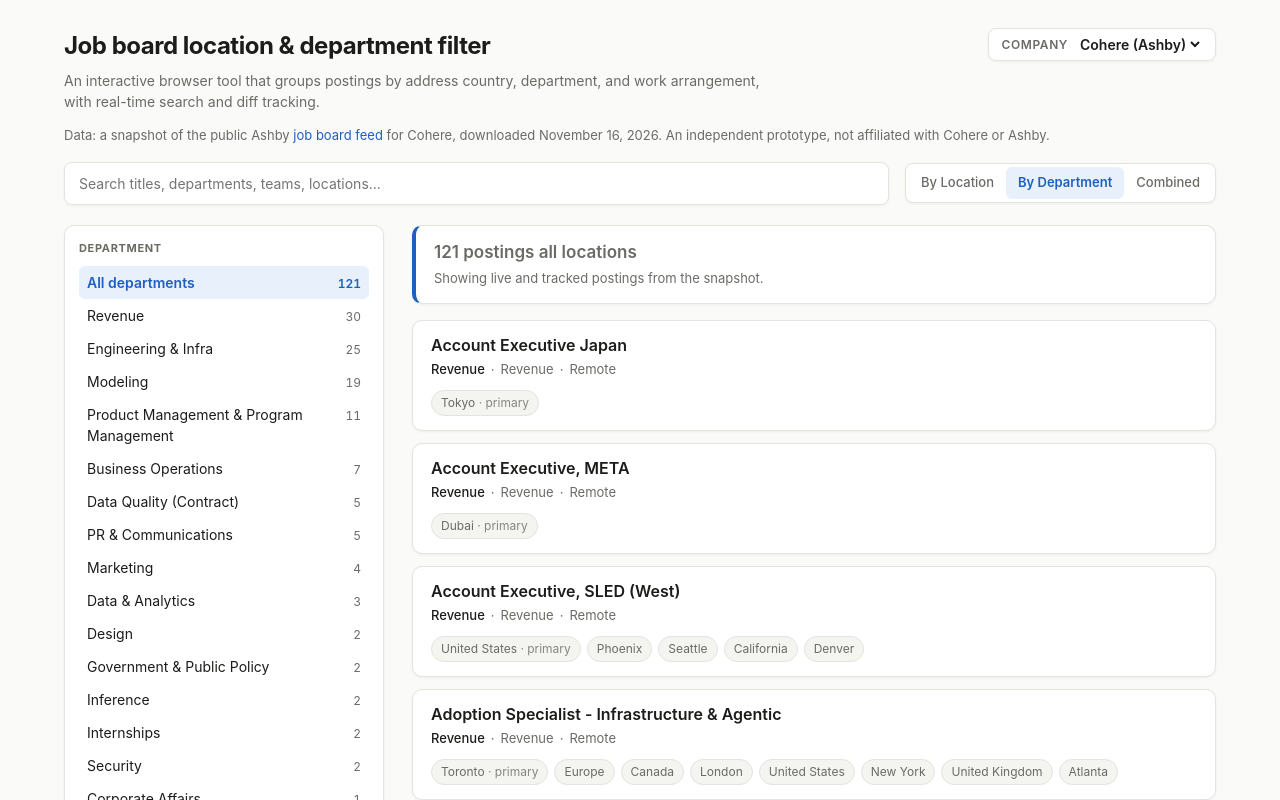
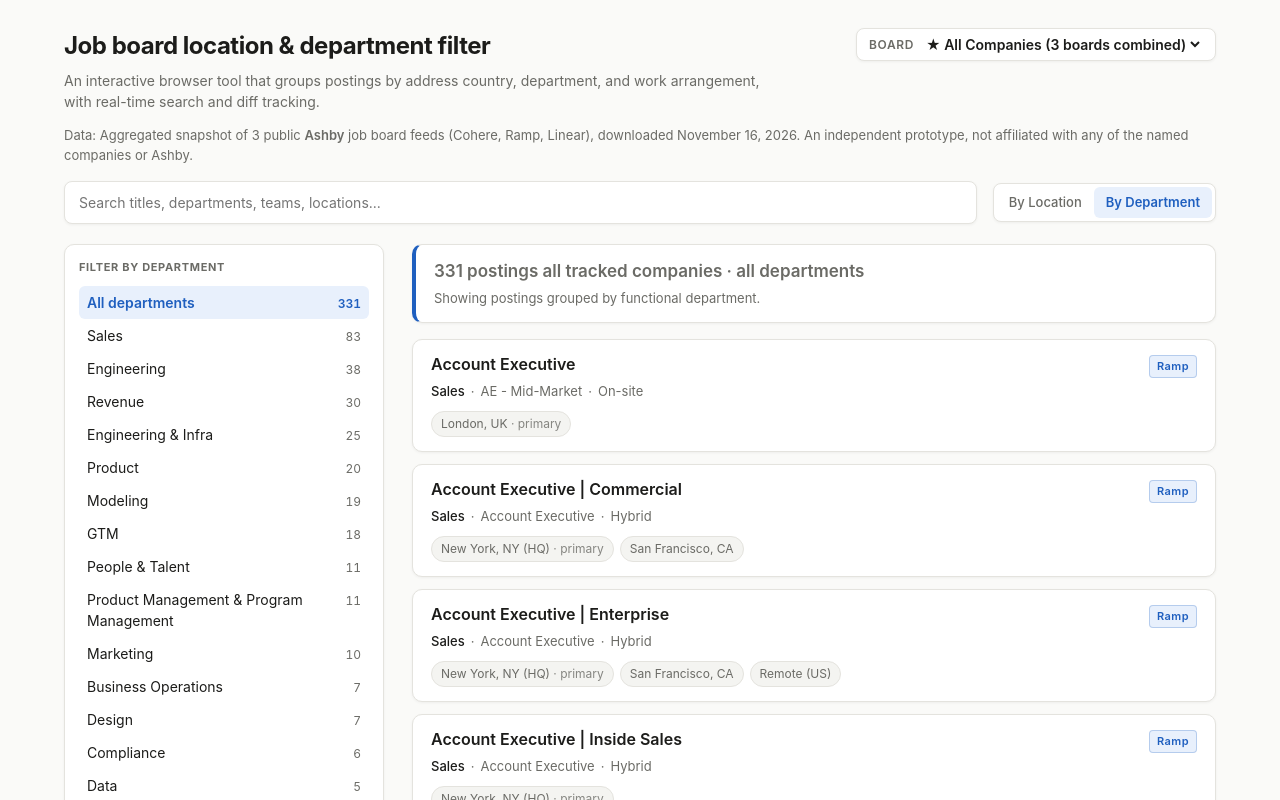
Before and after one commit to rctruta/ashby-location-filter, a plain HTML site: page docs/index.html in a window 1280 px wide. Both pictures are taken after a click on the button "By Department". Shown: the top 800 px of the page. Drawn offline with Linux system fonts and the light colour scheme.

Commit message:
feat(ui): fix search input focus, streamline modes, and add All Companies aggregation

```diff
--- a/docs/css/styles.css
+++ b/docs/css/styles.css
@@ -354,6 +354,14 @@ h2 {
   color: var(--delisted-text);
   border: 1px solid rgba(148, 83, 0, 0.2);
 }
+.badge-company {
+  background: var(--accent-bg);
+  color: var(--accent);
+  border: 1px solid rgba(31, 95, 191, 0.25);
+  font-weight: 600;
+  text-transform: none;
+  font-size: 11px;
+}
 
 .meta {
   font-size: 13px;
--- a/docs/js/app.js
+++ b/docs/js/app.js
@@ -10,9 +10,9 @@ import { renderSourceHeader } from "./views/source_header.js";
 // Global reactive application state
 const state = {
   companies: [],
-  currentCompanyId: "cohere",
+  currentCompanyId: "all", // Defaults to all companies combined for rich search experience
   currentSnapshotUrl: DEFAULT_SNAPSHOT,
-  viewMode: "combined", // "location" | "department" | "combined"
+  viewMode: "location", // "location" | "department"
   search: "",
   loc: { kind: "all" },
   dept: { kind: "all" },
@@ -23,11 +23,12 @@ const state = {
 let allJobs = [];
 let sourceMeta = null;
 
-// Read query params from URL
 function initFromURL() {
   const params = new URLSearchParams(window.location.search);
   if (params.get("company")) state.currentCompanyId = params.get("company");
-  if (params.get("view")) state.viewMode = params.get("view");
+  if (params.get("view") === "department") state.viewMode = "department";
+  else state.viewMode = "location";
+
   if (params.get("q")) state.search = params.get("q");
   if (params.get("country")) {
     state.loc = { kind: "country", country: params.get("country") };
@@ -48,32 +49,37 @@ function initFromURL() {
     };
   }
   if (params.get("workplaces")) {
-    params.get("workplaces").split(",").filter(Boolean).forEach(w => state.workplaces.add(w));
+    params
+      .get("workplaces")
+      .split(",")
+      .filter(Boolean)
+      .forEach((w) => state.workplaces.add(w));
   }
   if (params.get("status")) state.status = params.get("status");
 }
 
-// Update URL without reloading page
 function syncToURL() {
   const params = new URLSearchParams();
-  if (state.currentCompanyId && state.currentCompanyId !== "cohere") {
+  if (state.currentCompanyId && state.currentCompanyId !== "all") {
     params.set("company", state.currentCompanyId);
   }
-  if (state.viewMode !== "combined") params.set("view", state.viewMode);
+  if (state.viewMode !== "location") params.set("view", state.viewMode);
   if (state.search) params.set("q", state.search);
 
+  if (state.viewMode === "location") {
     if (state.loc.kind === "country") {
       params.set("country", state.loc.country);
     } else if (state.loc.kind === "place") {
       params.set("place", state.loc.name);
       if (state.loc.country) params.set("p_country", state.loc.country);
     }
-
+  } else if (state.viewMode === "department") {
     if (state.dept.kind === "department") {
       params.set("dept", state.dept.name);
     } else if (state.dept.kind === "team") {
       params.set("team", state.dept.name);
       params.set("t_dept", state.dept.department);
+    }
   }
 
   if (state.workplaces.size > 0) {
@@ -122,11 +128,19 @@ function render() {
 
 function onSearchChange(val) {
   state.search = val;
+  // Re-render sidebar and results instantly without touching the input focus
   render();
 }
 
 function onModeChange(mode) {
+  if (state.viewMode === mode) return;
   state.viewMode = mode;
+  // Reset opposing facet to keep view clean and intuitive
+  if (mode === "department") {
+    state.loc = { kind: "all" };
+  } else {
+    state.dept = { kind: "all" };
+  }
   render();
 }
 
@@ -155,65 +169,101 @@ function onSelectStatus(status) {
 }
 
 async function onSelectCompany(companyId) {
-  const match = state.companies.find(c => c.id === companyId);
-  if (!match) return;
   state.currentCompanyId = companyId;
-  state.currentSnapshotUrl = match.snapshot;
   state.loc = { kind: "all" };
   state.dept = { kind: "all" };
   state.workplaces.clear();
   state.status = "all";
-  await loadSnapshot(state.currentSnapshotUrl);
+  await loadData();
   render();
 }
 
-async function loadSnapshot(url) {
-  const response = await fetch(url);
-  if (!response.ok) throw new Error(`${url}: HTTP ${response.status}`);
+async function loadData() {
+  if (state.currentCompanyId === "all") {
+    // Load all companies in parallel
+    const results = await Promise.all(
+      state.companies.map(async (c) => {
+        try {
+          const resp = await fetch(c.snapshot);
+          if (!resp.ok) return { company: c, data: { jobs: [] } };
+          const data = await resp.json();
+          return { company: c, data };
+        } catch (e) {
+          console.warn(`Failed to load snapshot for ${c.name}:`, e);
+          return { company: c, data: { jobs: [] } };
+        }
+      })
+    );
+
+    let combined = [];
+    for (const { company, data } of results) {
+      const diffInfo = data.diff || null;
+      const listed = (data.jobs || []).filter(
+        (j) => j.isListed === true || j.isListed === undefined
+      );
+      const active = listed.map((j) => readJob(j, diffInfo, { id: company.id, name: company.name }));
+      const removed = ((diffInfo && diffInfo.removed_jobs) || []).map((j) =>
+        readJob(j, { is_removed: true }, { id: company.id, name: company.name })
+      );
+      combined.push(...active, ...removed);
+    }
+
+    allJobs = combined;
+    sourceMeta = {
+      isMultiCompany: true,
+      companyCount: state.companies.length,
+      boardNames: state.companies.map((c) => c.name).join(", "),
+      downloaded: new Date().toISOString(),
+    };
+  } else {
+    // Load single selected company
+    const match = state.companies.find((c) => c.id === state.currentCompanyId);
+    const snapshotUrl = match ? match.snapshot : state.currentSnapshotUrl;
+    const response = await fetch(snapshotUrl);
+    if (!response.ok) throw new Error(`${snapshotUrl}: HTTP ${response.status}`);
     const data = await response.json();
 
     sourceMeta = data.source;
     const diffInfo = data.diff || null;
 
-  // Active listed jobs
-  const listed = (data.jobs || []).filter(j => j.isListed === true || j.isListed === undefined);
-  const activeJobs = listed.map(j => readJob(j, diffInfo));
-
-  // If there are removed jobs recorded in diff, include them so they can be viewed
-  const removedJobs = ((diffInfo && diffInfo.removed_jobs) || []).map(j =>
-    readJob(j, { is_removed: true })
+    const companyInfo = match ? { id: match.id, name: match.name } : null;
+    const listed = (data.jobs || []).filter((j) => j.isListed === true || j.isListed === undefined);
+    const activeJobs = listed.map((j) => readJob(j, diffInfo, companyInfo));
+    const removedJobs = ((diffInfo && diffInfo.removed_jobs) || []).map((j) =>
+      readJob(j, { is_removed: true }, companyInfo)
     );
 
     allJobs = [...activeJobs, ...removedJobs];
+  }
 }
 
 async function main() {
   initFromURL();
 
-  // Load manifest if available
+  // Load manifest
   try {
     const manifestResp = await fetch(MANIFEST_URL);
     if (manifestResp.ok) {
       const manifest = await manifestResp.json();
       state.companies = manifest.companies || [];
-      const current = state.companies.find(c => c.id === state.currentCompanyId);
-      if (current) {
-        state.currentSnapshotUrl = current.snapshot;
-      } else if (state.companies.length > 0) {
-        state.currentCompanyId = state.companies[0].id;
-        state.currentSnapshotUrl = state.companies[0].snapshot;
+      if (!state.currentCompanyId && state.companies.length > 0) {
+        state.currentCompanyId = "all";
       }
     }
   } catch (e) {
     console.warn("Could not load manifest; falling back to default snapshot.", e);
   }
 
-  await loadSnapshot(state.currentSnapshotUrl);
+  await loadData();
   render();
 }
 
-main().catch(error => {
-  const errBox = el("div", { class: "error" }, `Could not load job postings.\n${error.message || error}`);
+main().catch((error) => {
+  const errBox = el(
+    "div",
+    { class: "error" },
+    `Could not load job postings.\n${error.message || error}`
+  );
   document.body.prepend(errBox);
   console.error("Initialization failed:", error);
 });
--- a/docs/js/filter.js
+++ b/docs/js/filter.js
@@ -1,6 +1,6 @@
 /**
  * Filtering engine supporting multi-faceted filters:
- * Search text, Location hierarchy, Department hierarchy, Workplace, and Diff status.
+ * Search text, Company, Location hierarchy, Department hierarchy, Workplace, and Diff status.
  */
 
 export function locationTest(loc) {
@@ -35,6 +35,7 @@ export function passesSearch(job, query) {
   if (!query || !query.trim()) return true;
   const q = query.toLowerCase().trim();
   if (job.title.toLowerCase().includes(q)) return true;
+  if (job.company && job.company.name && job.company.name.toLowerCase().includes(q)) return true;
   if (job.department && job.department.toLowerCase().includes(q)) return true;
   if (job.team && job.team.toLowerCase().includes(q)) return true;
   return job.locs.some(
@@ -52,11 +53,14 @@ export function filterJobs(jobs, state) {
     if (!passesWorkplace(job, state.workplaces)) return false;
     if (!passesStatus(job, state.status)) return false;
 
-    const deptCheck = departmentTest(state.dept);
-    if (deptCheck && !deptCheck(job)) return false;
-
-    const locMatches = hitsLocation(job, state.loc);
-    if (state.loc && state.loc.kind !== "all" && locMatches.length === 0) return false;
+    if (state.viewMode === "department") {
+      const deptCheck = departmentTest(state.dept);
+      if (deptCheck && !deptCheck(job)) return false;
+    } else {
+      // "location" mode
+      const locMatches = hitsLocation(job, state.loc);
+      if (state.loc && state.loc.kind !== "all" && locMatches.length === 0) return false;
+    }
 
     return true;
   });
@@ -67,8 +71,6 @@ export function countForLocation(jobs, state, loc) {
     if (!passesSearch(j, state.search)) return false;
     if (!passesWorkplace(j, state.workplaces)) return false;
     if (!passesStatus(j, state.status)) return false;
-    const deptCheck = departmentTest(state.dept);
-    if (deptCheck && !deptCheck(j)) return false;
     return hitsLocation(j, loc).length > 0;
   }).length;
 }
@@ -79,7 +81,6 @@ export function countForDepartment(jobs, state, dept) {
     if (!passesSearch(j, state.search)) return false;
     if (!passesWorkplace(j, state.workplaces)) return false;
     if (!passesStatus(j, state.status)) return false;
-    if (state.loc && state.loc.kind !== "all" && hitsLocation(j, state.loc).length === 0) return false;
     return deptCheck ? deptCheck(j) : true;
   }).length;
 }
--- a/docs/js/models.js
+++ b/docs/js/models.js
@@ -17,7 +17,7 @@ export function readLocation(entry, role) {
   };
 }
 
-export function readJob(job, diffInfo = null) {
+export function readJob(job, diffInfo = null, companyInfo = null) {
   const locs = [
     readLocation(job, "primary"),
     ...(job.secondaryLocations || []).map(s => readLocation(s, "secondary")),
@@ -41,6 +41,7 @@ export function readJob(job, diffInfo = null) {
     workplace: job.workplaceType ?? null,
     locs,
     status,
+    company: companyInfo || job.company || null,
   };
 }
 
--- a/docs/js/views/company_picker.js
+++ b/docs/js/views/company_picker.js
@@ -12,6 +12,17 @@ export function renderCompanyPicker(container, companies, currentCompanyId, onSe
     onchange: (e) => onSelect(e.target.value),
   });
 
+  // "All Companies" combined option
+  const allOpt = el(
+    "option",
+    { value: "all" },
+    `★ All Companies (${companies.length} boards combined)`
+  );
+  if (currentCompanyId === "all") {
+    allOpt.setAttribute("selected", "selected");
+  }
+  select.append(allOpt);
+
   for (const c of companies) {
     const opt = el("option", { value: c.id }, `${c.name} (${c.provider})`);
     if (c.id === currentCompanyId) {
@@ -21,8 +32,10 @@ export function renderCompanyPicker(container, companies, currentCompanyId, onSe
   }
 
   container.replaceChildren(
-    el("div", { class: "company-selector" },
-      el("label", { for: "company-select" }, "Company"),
+    el(
+      "div",
+      { class: "company-selector" },
+      el("label", { for: "company-select" }, "Board"),
       select
     )
   );
--- a/docs/js/views/facet_sidebar.js
+++ b/docs/js/views/facet_sidebar.js
@@ -34,7 +34,7 @@ function row(label, sub, count, isPressed, onClick) {
 }
 
 export function renderLocationsPanel(container, jobs, state, onSelectLoc) {
-  const panel = el("div", { class: "panel" }, el("h2", {}, "Location"));
+  const panel = el("div", { class: "panel" }, el("h2", {}, "Filter by Location"));
   const box = el("div", { id: "locations-list" });
 
   box.append(
@@ -132,7 +132,7 @@ export function renderLocationsPanel(container, jobs, state, onSelectLoc) {
 }
 
 export function renderDepartmentsPanel(container, jobs, state, onSelectDept) {
-  const panel = el("div", { class: "panel" }, el("h2", {}, "Department"));
+  const panel = el("div", { class: "panel" }, el("h2", {}, "Filter by Department"));
   const box = el("div", { id: "departments-list" });
 
   box.append(
@@ -145,7 +145,6 @@ export function renderDepartmentsPanel(container, jobs, state, onSelectDept) {
     )
   );
 
-  // Department -> Teams map
   const deptMap = new Map();
   for (const job of jobs) {
     const dept = job.department || "General";
@@ -199,7 +198,9 @@ export function renderDepartmentsPanel(container, jobs, state, onSelectDept) {
 }
 
 export function renderWorkplacesPanel(container, jobs, state, onToggleWorkplace) {
-  const panel = el("div", { class: "panel" },
+  const panel = el(
+    "div",
+    { class: "panel" },
     el("h2", {}, "Work arrangement"),
     el("div", { id: "workplaces-list" }),
     el("p", { class: "note" }, "The feed records this once per posting, not per location.")
@@ -210,9 +211,10 @@ export function renderWorkplacesPanel(container, jobs, state, onToggleWorkplace)
     if (!passesSearch(j, state.search)) return false;
     if (!passesStatus(j, state.status)) return false;
     if (state.dept.kind !== "all") {
-      const deptCheck = state.dept.kind === "department"
-        ? (j.department === state.dept.name)
-        : (j.department === state.dept.department && j.team === state.dept.name);
+      const deptCheck =
+        state.dept.kind === "department"
+          ? j.department === state.dept.name
+          : j.department === state.dept.department && j.team === state.dept.name;
       if (!deptCheck) return false;
     }
     return state.loc.kind === "all" || hitsLocation(j, state.loc).length > 0;
@@ -234,14 +236,10 @@ export function renderWorkplacesPanel(container, jobs, state, onToggleWorkplace)
 }
 
 export function renderStatusPanel(container, jobs, state, onSelectStatus) {
-  // Only render status filter if there are new or removed jobs
   const hasDiffs = jobs.some(j => j.status === "new" || j.status === "removed");
   if (!hasDiffs) return;
 
-  const panel = el("div", { class: "panel" },
-    el("h2", {}, "Posting Status (Diffs)"),
-    el("div", { id: "status-list" })
-  );
+  const panel = el("div", { class: "panel" }, el("h2", {}, "Posting Status (Diffs)"), el("div", { id: "status-list" }));
 
   const box = panel.querySelector("#status-list");
   const inScope = jobs.filter(j => {
@@ -252,16 +250,11 @@ export function renderStatusPanel(container, jobs, state, onSelectStatus) {
 
   box.replaceChildren(
     ...STATUS_OPTIONS.map(([value, label]) => {
-      const count = value === "all"
-        ? inScope.length
-        : inScope.filter(j => j.status === value).length;
-      return row(
-        label,
-        null,
-        count,
-        state.status === value,
-        () => onSelectStatus(value)
-      );
+      const count =
+        value === "all"
+          ? inScope.length
+          : inScope.filter(j => j.status === value).length;
+      return row(label, null, count, state.status === value, () => onSelectStatus(value));
     })
   );
 
@@ -271,13 +264,12 @@ export function renderStatusPanel(container, jobs, state, onSelectStatus) {
 export function renderFacetSidebar(container, jobs, state, callbacks) {
   container.innerHTML = "";
 
+  // Dedicated clean focus per viewMode
   if (state.viewMode === "department") {
     renderDepartmentsPanel(container, jobs, state, callbacks.onSelectDept);
+  } else {
+    // "location"
     renderLocationsPanel(container, jobs, state, callbacks.onSelectLoc);
-  } else {
-    // "location" or "combined"
-    renderLocationsPanel(container, jobs, state, callbacks.onSelectLoc);
-    renderDepartmentsPanel(container, jobs, state, callbacks.onSelectDept);
   }
 
   renderWorkplacesPanel(container, jobs, state, callbacks.onToggleWorkplace);
--- a/docs/js/views/results_view.js
+++ b/docs/js/views/results_view.js
@@ -6,6 +6,20 @@ import { addressNote, cityRegion, isCountryWide } from "../models.js";
 function describeQuery(shownCount, state, sampleJob) {
   const parts = [];
 
+  if (state.currentCompanyId === "all") {
+    parts.push("all tracked companies");
+  }
+
+  if (state.viewMode === "department") {
+    if (state.dept.kind === "all") {
+      parts.push("all departments");
+    } else if (state.dept.kind === "department") {
+      parts.push(`in ${state.dept.name}`);
+    } else if (state.dept.kind === "team") {
+      parts.push(`in ${state.dept.department} (${state.dept.name} team)`);
+    }
+  } else {
+    // "location" mode
     if (state.loc.kind === "all") {
       parts.push("all locations");
     } else if (state.loc.kind === "country") {
@@ -13,11 +27,6 @@ function describeQuery(shownCount, state, sampleJob) {
     } else {
       parts.push(`location named “${state.loc.name}”`);
     }
-
-  if (state.dept.kind === "department") {
-    parts.push(`in ${state.dept.name}`);
-  } else if (state.dept.kind === "team") {
-    parts.push(`in ${state.dept.department} (${state.dept.name} team)`);
   }
 
   if (state.workplaces.size > 0) {
@@ -36,6 +45,11 @@ function describeQuery(shownCount, state, sampleJob) {
   const big = `${shownCount} posting${shownCount === 1 ? "" : "s"} ${parts.join(" · ")}`;
 
   let detail = "";
+  if (state.viewMode === "department") {
+    detail = state.dept.kind === "all"
+      ? "Showing postings grouped by functional department."
+      : `Filtered by ${state.dept.name}. Postings in other departments are hidden.`;
+  } else {
     if (state.loc.kind === "country") {
       detail = `Matches any primary or secondary location whose address country is ${state.loc.country}: cities, regions, and country-wide postings alike.`;
     } else if (state.loc.kind === "place" && sampleJob) {
@@ -47,7 +61,8 @@ function describeQuery(shownCount, state, sampleJob) {
           : `Matches named location (${addressNote(sampleLoc) || "specific office"}).`;
       }
     } else {
-    detail = "Showing live and tracked postings from the snapshot.";
+      detail = "Showing live postings grouped by geographic address country.";
+    }
   }
 
   return [big, detail];
@@ -71,7 +86,7 @@ export function renderResults(container, jobs, state) {
         "div",
         { class: "empty-state" },
         el("p", { style: "font-size: 16px; font-weight: 600;" }, "No matching job postings found."),
-        el("p", {}, "Try clearing your search query or loosening your location and department filters.")
+        el("p", {}, "Try clearing your search query or loosening your filters.")
       )
     );
     return;
@@ -84,6 +99,9 @@ export function renderResults(container, jobs, state) {
     const matchedLocs = new Set(filteredLoc ? hitsLocation(job, state.loc) : []);
 
     const badges = [];
+    if (job.company) {
+      badges.push(el("span", { class: "badge badge-company" }, job.company.name));
+    }
     if (job.status === "new") {
       badges.push(el("span", { class: "badge badge-new" }, "New"));
     } else if (job.status === "removed") {
--- a/docs/js/views/search_bar.js
+++ b/docs/js/views/search_bar.js
@@ -1,7 +1,16 @@
 import { el } from "../dom.js";
 
+/**
+ * Sets up the search bar and mode toggle buttons.
+ * Preserves the input element across state updates to prevent cursor jumps and focus loss.
+ */
 export function renderControlsBar(container, state, onSearchChange, onModeChange) {
-  const searchInput = el("input", {
+  let searchInput = container.querySelector(".search-input");
+  let clearBtn = container.querySelector(".clear-btn");
+  let modeToggle = container.querySelector(".mode-toggle");
+
+  if (!searchInput) {
+    searchInput = el("input", {
       type: "search",
       class: "search-input",
       placeholder: "Search titles, departments, teams, locations...",
@@ -9,39 +18,61 @@ export function renderControlsBar(container, state, onSearchChange, onModeChange
       oninput: (e) => onSearchChange(e.target.value),
     });
 
-  const clearBtn = el("button", {
+    clearBtn = el(
+      "button",
+      {
         type: "button",
         class: "clear-btn",
         "aria-label": "Clear search",
         title: "Clear search",
+        style: state.search ? "" : "display: none;",
         onclick: () => {
           searchInput.value = "";
+          searchInput.focus();
           onSearchChange("");
         },
-  }, "✕");
+      },
+      "✕"
+    );
 
-  const searchBox = el("div", { class: "search-box" }, searchInput);
-  if (state.search) {
-    searchBox.append(clearBtn);
-  }
+    const searchBox = el("div", { class: "search-box" }, searchInput, clearBtn);
 
-  // View Mode buttons
+    // Two clear, intuitive view modes: By Location or By Department
     const modes = [
       ["location", "By Location"],
       ["department", "By Department"],
-    ["combined", "Combined"],
     ];
 
     const modeButtons = modes.map(([modeKey, label]) => {
-    const btn = el("button", {
+      return el(
+        "button",
+        {
           type: "button",
+          "data-mode": modeKey,
           class: `mode-btn ${state.viewMode === modeKey ? "active" : ""}`,
           onclick: () => onModeChange(modeKey),
-    }, label);
-    return btn;
+        },
+        label
+      );
     });
 
-  const modeToggle = el("div", { class: "mode-toggle", role: "group", "aria-label": "Display Mode" }, ...modeButtons);
+    modeToggle = el(
+      "div",
+      { class: "mode-toggle", role: "group", "aria-label": "Display Mode" },
+      ...modeButtons
+    );
 
     container.replaceChildren(searchBox, modeToggle);
+  } else {
+    // Only update value if the input is not currently focused by user
+    if (document.activeElement !== searchInput) {
+      searchInput.value = state.search || "";
     }
+    clearBtn.style.display = state.search ? "" : "none";
+
+    modeToggle.querySelectorAll(".mode-btn").forEach((btn) => {
+      const modeKey = btn.getAttribute("data-mode");
+      btn.classList.toggle("active", state.viewMode === modeKey);
+    });
+  }
+}
--- a/docs/js/views/source_header.js
+++ b/docs/js/views/source_header.js
@@ -12,6 +12,16 @@ export function renderSourceHeader(container, source) {
       })
     : "recently";
 
+  if (source.isMultiCompany) {
+    container.replaceChildren(
+      `Data: Aggregated snapshot of ${source.companyCount || 3} public `,
+      el("span", { style: "font-weight: 600;" }, "Ashby"),
+      ` job board feeds (${source.boardNames || "Cohere, Ramp, Linear"}), downloaded ${day}. ` +
+        `An independent prototype, not affiliated with any of the named companies or Ashby.`
+    );
+    return;
+  }
+
   container.replaceChildren(
     `Data: a snapshot of the public ${source.provider || "Ashby"} `,
     el("a", { href: source.feed_url, rel: "noopener", target: "_blank" }, "job board feed"),
```
Lines whose indentation alone changed are shown as unchanged.
